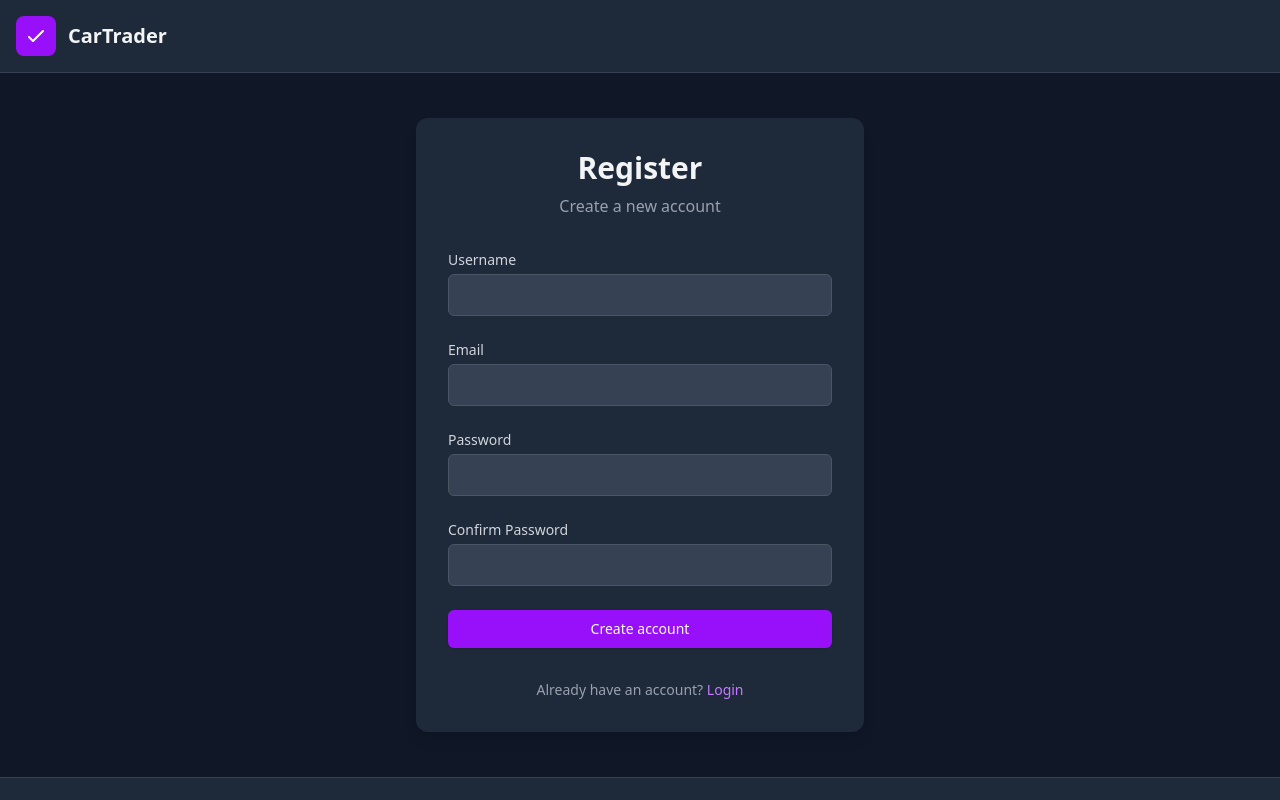
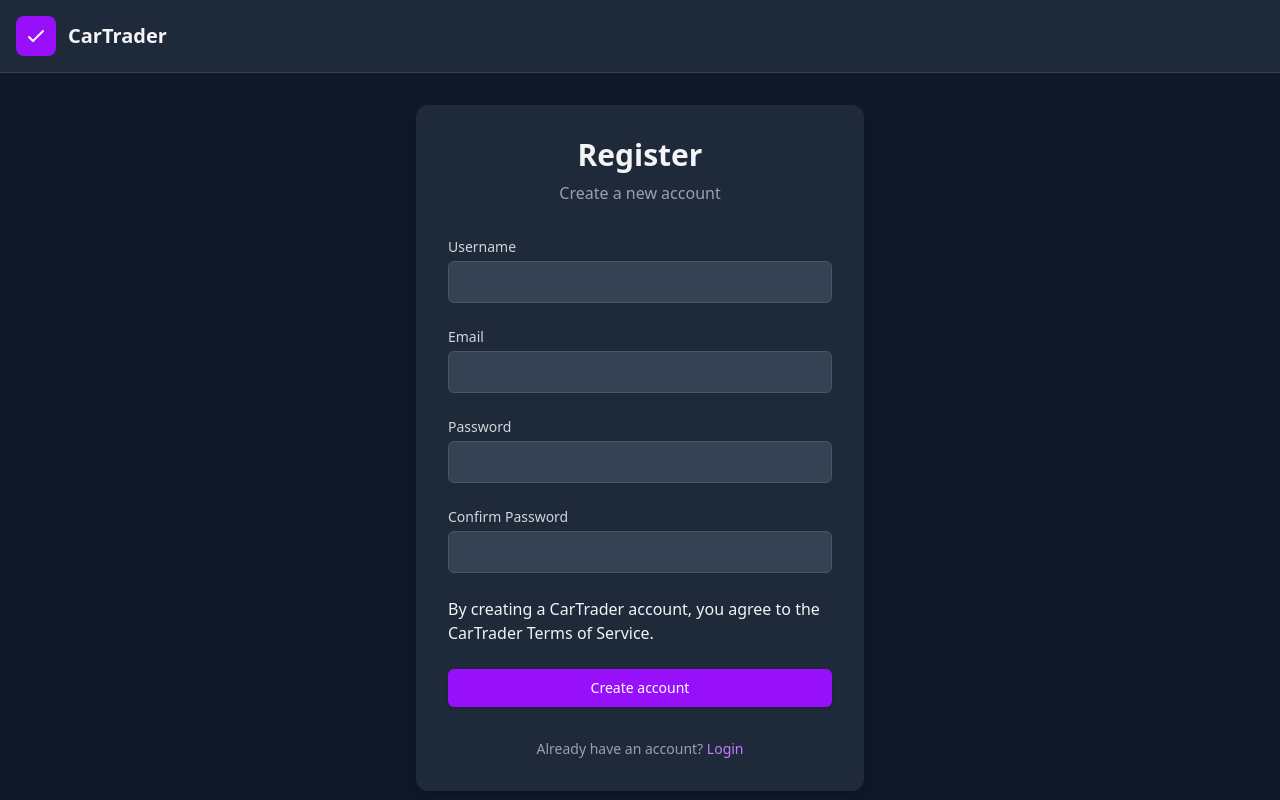
Before and after one commit to nozjkoitop/rust_api, a SvelteKit app in the folder frontend/: page /register in a window 1280 px wide. Shown: the top 800 px of the page. Built offline with nearby package versions, Linux system fonts and the light colour scheme; no server answers.

Commit message:
feat(wip): sign up terms

```diff
--- a/frontend/src/routes/register/+page.svelte
+++ b/frontend/src/routes/register/+page.svelte
@@ -84,6 +84,10 @@
 				/>
 			</div>
 
+      <div>
+        By creating a CarTrader account, you agree to the CarTrader Terms of Service.
+      </div>
+
 			<div>
 				<button
 					type="submit"
```
